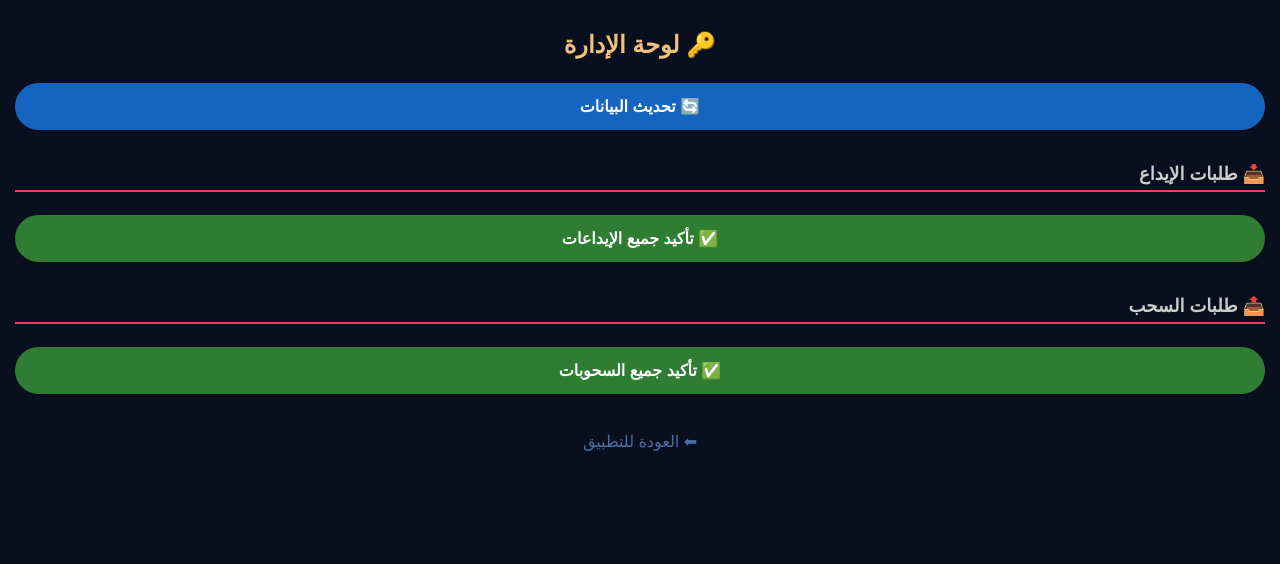
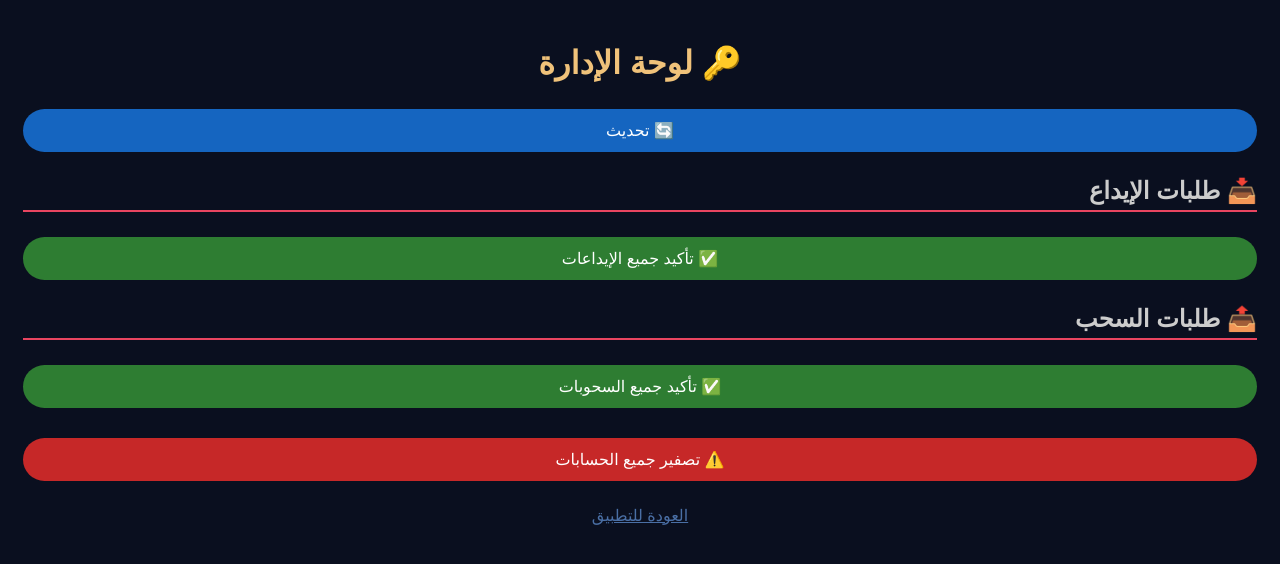
Before and after one commit to hafezsalahali9-stack/Looo, a Flask app: page /admin in a window 1280 px wide. Shown: the top 564 px of the page. Run offline with Flask 3, Linux system fonts and the light colour scheme.

Commit message:
Update admin.html

```diff
--- a/templates/admin.html
+++ b/templates/admin.html
@@ -3,81 +3,96 @@
 <head>
     <meta charset="UTF-8">
     <meta name="viewport" content="width=device-width, initial-scale=1.0">
-    <title>لوحة الإدارة</title>
+    <title>لوحة الإدارة - يانصيب iChansy</title>
     <style>
-        body { font-family: Arial; background: #0a0f1f; color: #eee; padding: 15px; margin: 0; }
-        h1 { color: #f0c27a; text-align: center; font-size: 24px; }
-        h2 { color: #ccc; border-bottom: 2px solid #e94560; padding-bottom: 5px; margin-top: 25px; font-size: 18px; }
+        body { font-family: Arial; background: #0a0f1f; color: #eee; padding: 15px; }
+        h1 { color: #f0c27a; text-align: center; }
+        h2 { color: #ccc; border-bottom: 2px solid #e94560; padding-bottom: 5px; }
         .card { background: #0f3460; padding: 15px; border-radius: 12px; margin: 10px 0; }
         .card img { max-width: 100%; max-height: 250px; border-radius: 8px; display: block; margin: 10px 0; }
-        button { background: #2e7d32; color: white; border: none; padding: 14px; border-radius: 25px; font-size: 16px; width: 100%; margin: 8px 0; cursor: pointer; font-weight: bold; }
+        button { background: #2e7d32; color: white; border: none; padding: 12px; border-radius: 25px; font-size: 16px; width: 100%; margin: 5px 0; cursor: pointer; }
+        .btn-red { background: #c62828; }
         .btn-blue { background: #1565c0; }
-        .info { margin: 5px 0; font-size: 15px; }
+        .info { margin: 5px 0; }
         .info span { color: #f5c542; font-weight: bold; }
-        .badge { display: inline-block; padding: 4px 12px; border-radius: 15px; font-size: 13px; font-weight: bold; }
-        .badge-yellow { background: #f57f17; color: #000; }
-        .badge-green { background: #2e7d32; color: #fff; }
-        .empty { text-align: center; color: #888; padding: 20px; }
-        a { color: #4a6fa5; text-decoration: none; }
+        .badge { display: inline-block; padding: 3px 10px; border-radius: 12px; font-size: 12px; }
+        .badge-pending { background: #f57f17; color: black; }
+        .badge-done { background: #2e7d32; color: white; }
     </style>
 </head>
 <body>
     <h1>🔑 لوحة الإدارة</h1>
-    <button class="btn-blue" onclick="load()">🔄 تحديث البيانات</button>
+    <button class="btn-blue" onclick="loadAll()">🔄 تحديث</button>
 
     <h2>📥 طلبات الإيداع</h2>
-    <div id="depositsBox"></div>
+    <div id="deposits"></div>
     <button onclick="approveDeposits()">✅ تأكيد جميع الإيداعات</button>
 
     <h2>📤 طلبات السحب</h2>
-    <div id="withdrawalsBox"></div>
+    <div id="withdrawals"></div>
     <button onclick="approveWithdrawals()">✅ تأكيد جميع السحوبات</button>
 
-    <p style="text-align:center; margin-top:30px;"><a href="/">⬅ العودة للتطبيق</a></p>
+    <button class="btn-red" onclick="resetUsers()" style="margin-top:25px;">⚠️ تصفير جميع الحسابات</button>
+
+    <p style="text-align:center; margin-top:20px;"><a href="/" style="color:#4a6fa5;">العودة للتطبيق</a></p>
 
     <script>
-        async function api(url, method = 'GET') {
-            let res = await fetch(url, { method });
+        async function api(url, method = 'GET', body = null) {
+            const opts = { method, headers: { 'Content-Type': 'application/json' } };
+            if (body) opts.body = JSON.stringify(body);
+            const res = await fetch(url, opts);
             return await res.json();
         }
-        async function load() {
-            let deps = await api('/api/admin/deposits');
-            let h = '';
-            if (deps.length === 0) h = '<div class="empty">📭 لا توجد طلبات إيداع</div>';
+
+        async function loadAll() {
+            const deps = await api('/api/admin/deposits');
+            let html = '';
+            if (deps.length === 0) html = '<p>لا توجد طلبات</p>';
             else deps.forEach(d => {
-                h += `<div class="card">
+                html += `<div class="card">
                     <div class="info">💰 المبلغ: <span>${Number(d.amount).toLocaleString()} ل.س</span></div>
-                    <div class="info">🕐 ${d.timestamp} | <span class="badge ${d.status==='معلق'?'badge-yellow':'badge-green'}">${d.status}</span></div>
-                    ${d.image ? `<img src="${d.image}" alt="صورة الإيصال">` : ''}
+                    <div class="info">🕐 ${d.timestamp} | <span class="badge ${d.status==='معلق'?'badge-pending':'badge-done'}">${d.status}</span></div>
+                    ${d.image ? `<img src="${d.image}" alt="إيصال">` : ''}
                 </div>`;
             });
-            document.getElementById('depositsBox').innerHTML = h;
+            document.getElementById('deposits').innerHTML = html;
 
-            let wits = await api('/api/admin/withdrawals');
-            h = '';
-            if (wits.length === 0) h = '<div class="empty">📭 لا توجد طلبات سحب</div>';
+            const wits = await api('/api/admin/withdrawals');
+            html = '';
+            if (wits.length === 0) html = '<p>لا توجد طلبات</p>';
             else wits.forEach(w => {
-                h += `<div class="card">
+                html += `<div class="card">
                     <div class="info">💸 المبلغ: <span>${Number(w.amount).toLocaleString()} ل.س</span></div>
                     <div class="info">🔢 الحساب: <span>${w.account}</span></div>
-                    <div class="info">🕐 ${w.timestamp} | <span class="badge ${w.status==='معلق'?'badge-yellow':'badge-green'}">${w.status}</span></div>
+                    <div class="info">🕐 ${w.timestamp} | <span class="badge ${w.status==='معلق'?'badge-pending':'badge-done'}">${w.status}</span></div>
                 </div>`;
             });
-            document.getElementById('withdrawalsBox').innerHTML = h;
+            document.getElementById('withdrawals').innerHTML = html;
         }
+
         async function approveDeposits() {
-            if (!confirm('تأكيد جميع الإيداعات المعلقة؟')) return;
-            let d = await api('/admin/approve-deposits', 'POST');
+            if (!confirm('تأكيد جميع الإيداعات؟')) return;
+            const d = await api('/admin/approve-deposits', 'POST');
             alert(d.message);
-            load();
+            loadAll();
         }
+
         async function approveWithdrawals() {
-            if (!confirm('تأكيد جميع السحوبات المعلقة؟')) return;
-            let d = await api('/admin/approve-withdrawals', 'POST');
+            if (!confirm('تأكيد جميع السحوبات؟')) return;
+            const d = await api('/admin/approve-withdrawals', 'POST');
             alert(d.message);
-            load();
+            loadAll();
         }
-        load();
+
+        async function resetUsers() {
+            const pass = prompt('أدخل كلمة المرور لتصفير الحسابات:');
+            if (!pass) return;
+            const d = await api('/api/admin/reset_users', 'POST', { password: pass });
+            alert(d.message || d.error);
+            loadAll();
+        }
+
+        loadAll();
     </script>
 </body>
 </html>
```
